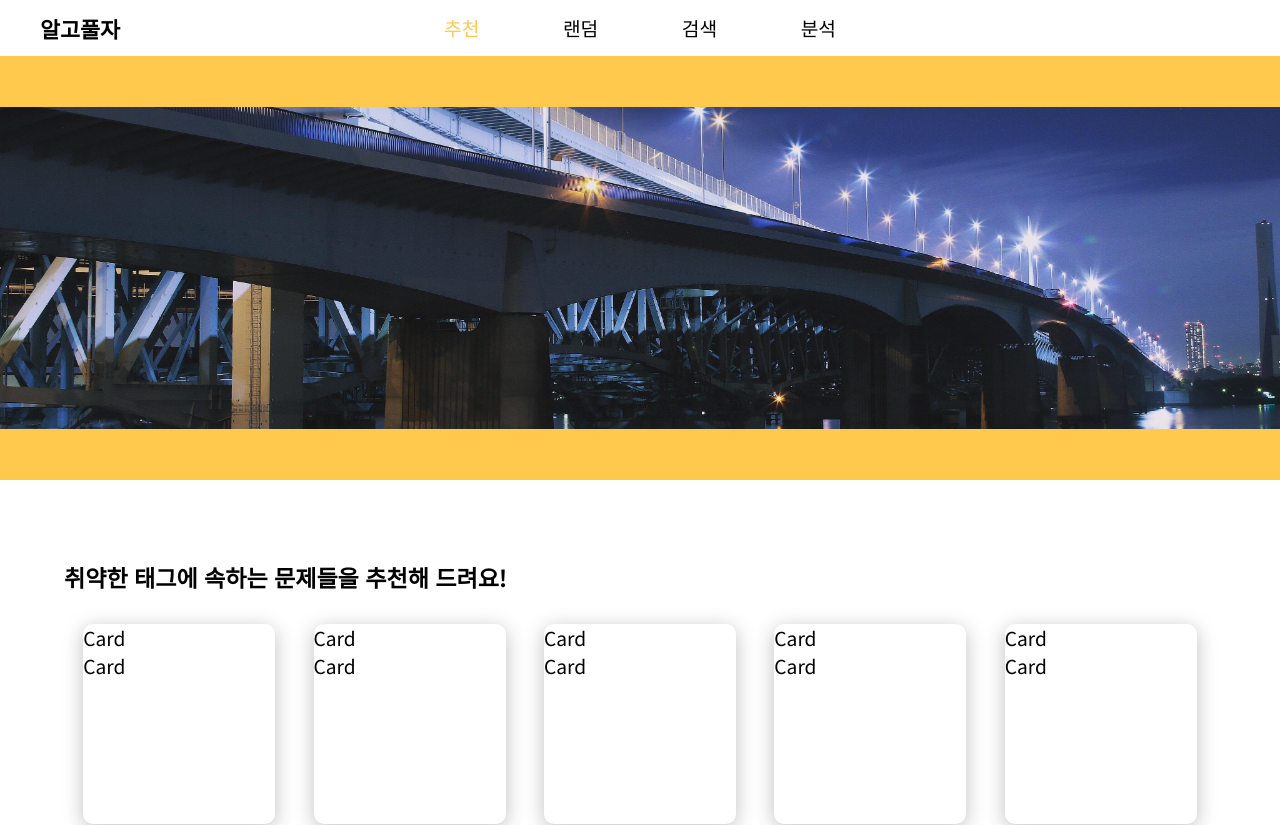
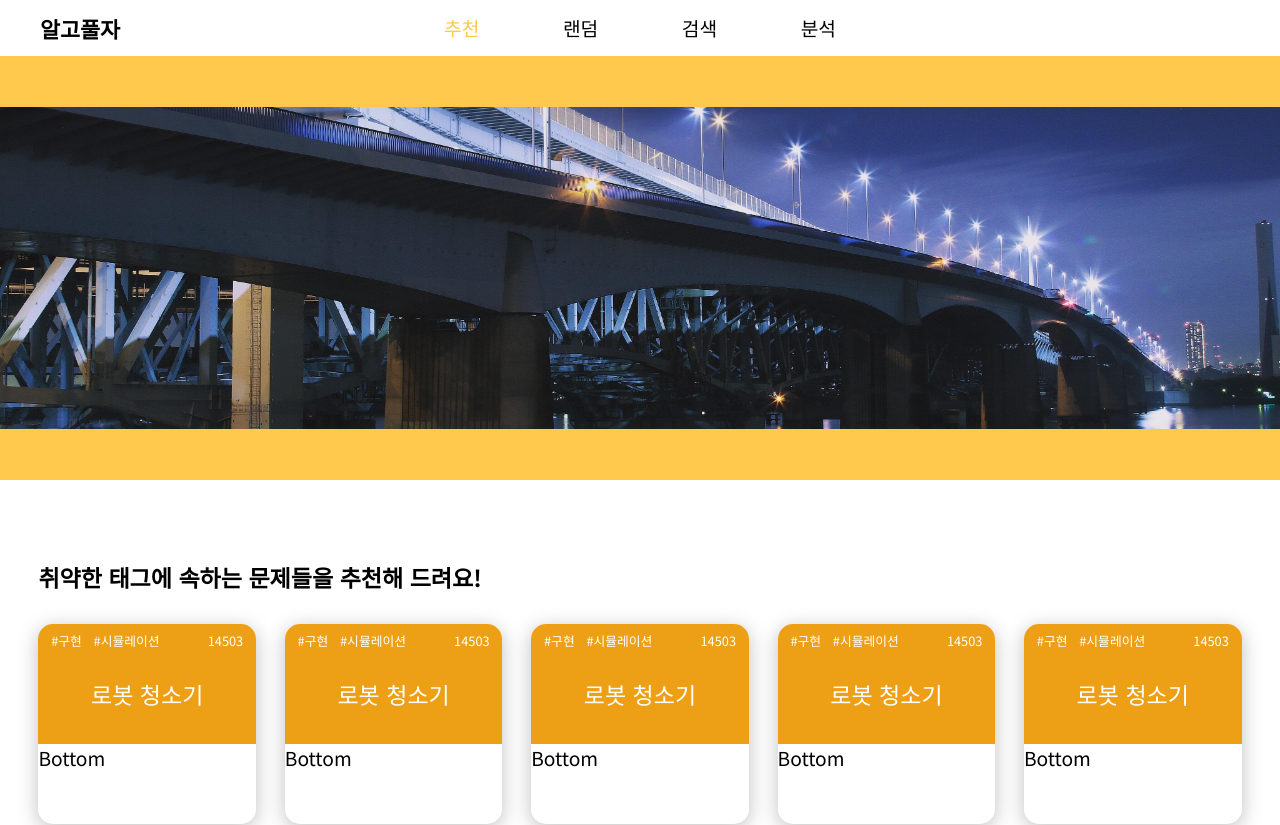
Before and after one commit to Algopulza/algopulza, a Next.js app in the folder frontend/: page /recommendation in a window 1280 px wide. Shown: the top 825 px of the page. Built offline with nearby package versions, Linux system fonts and the light colour scheme.

Commit message:
S06P31A408-147 Feat: Card Component Top 구조화

```diff
--- a/frontend/components/common/Card.tsx
+++ b/frontend/components/common/Card.tsx
@@ -3,10 +3,10 @@ import CardBottom from './card/CardBottom'
 import styled from 'styled-components'
 
 const Container = styled.section`
-  width: 15vw;
+  width: 17vw;
   height: 200px;
   background: #FFFFFF;
-  border-radius: 10px;
+  border-radius: 15px;
   box-shadow: 0px 4px 20px rgba(0, 0, 0, 0.25);
 `
 
--- a/frontend/components/common/card/CardBottom.tsx
+++ b/frontend/components/common/card/CardBottom.tsx
@@ -6,6 +6,6 @@ const Container = styled.section`
 
 export default function CardBottom() {
   return (
-    <Container>Card</Container>
+    <Container>Bottom</Container>
   )
 }
--- a/frontend/components/common/card/CardTop.tsx
+++ b/frontend/components/common/card/CardTop.tsx
@@ -1,11 +1,18 @@
+import TopHeader from './TopHeader'
+import TopBody from './TopBody'
 import styled from 'styled-components'
 
 const Container = styled.section`
-
+  height: 120px;
+  background: #EDA016;
+  border-radius: 15px 15px 0 0;
 `
 
 export default function CardTop() {
   return (
-    <Container>Card</Container>
+    <Container>
+      <TopHeader />
+      <TopBody />
+    </Container>
   )
 }
--- /dev/null
+++ b/frontend/components/common/card/TopBody.tsx
@@ -0,0 +1,19 @@
+import styled from 'styled-components'
+
+const Container = styled.section`
+  display: flex;
+  justify-content: center;
+  align-items: center;
+  height: 100px;
+
+  font-size: 1.8vw;
+  color: white;
+`
+
+export default function TopBody() {
+  return (
+    <Container>
+      로봇 청소기
+    </Container>
+  )
+}
--- /dev/null
+++ b/frontend/components/common/card/TopHeader.tsx
@@ -0,0 +1,29 @@
+import styled from 'styled-components'
+
+const Container = styled.section`
+  display: flex;
+  justify-content: space-between;
+  align-items: center;
+  height: 20px;
+  padding: 1vw 1vw 0vw 1vw;
+
+  font-size: 1vw;
+  color: white;
+`
+
+const Tags = styled.div`
+    display: flex;
+    align-items: center;
+`
+
+export default function TopHeader() {
+  return (
+    <Container>
+      <Tags>
+        <span>#구현ㅤ</span>
+        <span>#시뮬레이션ㅤ</span>
+      </Tags>
+      <span>14503</span>
+    </Container>
+  )
+}
--- a/frontend/components/recommendation/Subject.tsx
+++ b/frontend/components/recommendation/Subject.tsx
@@ -10,7 +10,7 @@ const Container = styled.section`
 
 const Cards = styled.div`
   display: flex;
-  justify-content: space-around;
+  justify-content: space-between;
 `
 
 type TitleProps = {
--- a/frontend/pages/recommendation/index.tsx
+++ b/frontend/pages/recommendation/index.tsx
@@ -5,7 +5,7 @@ import Subject from '../../components/recommendation/Subject'
 import styled from 'styled-components'
 
 const Container = styled.section`
-  padding: 0vw 5vw;
+  padding: 0vw 3vw;
 `
 
 export type Title = { name: string }
```
